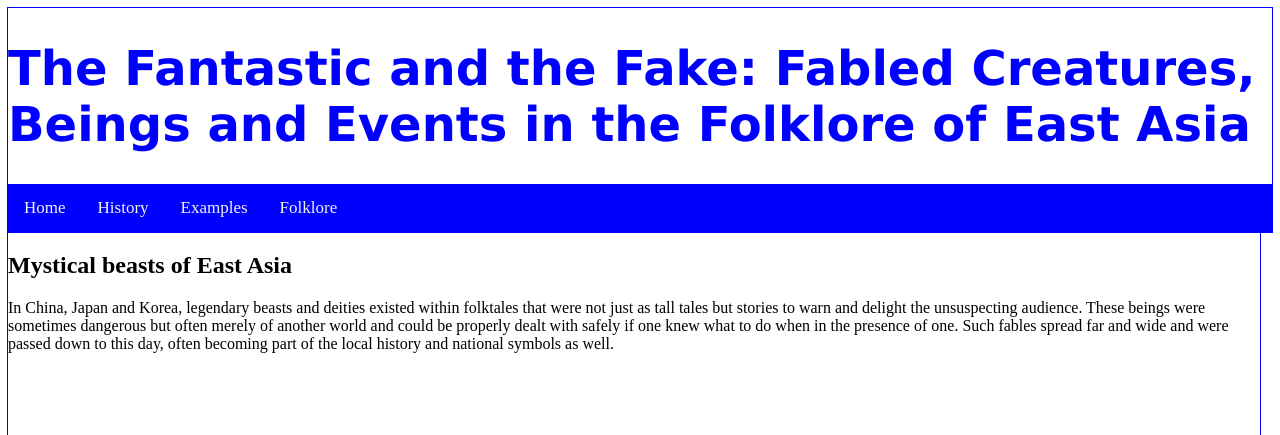
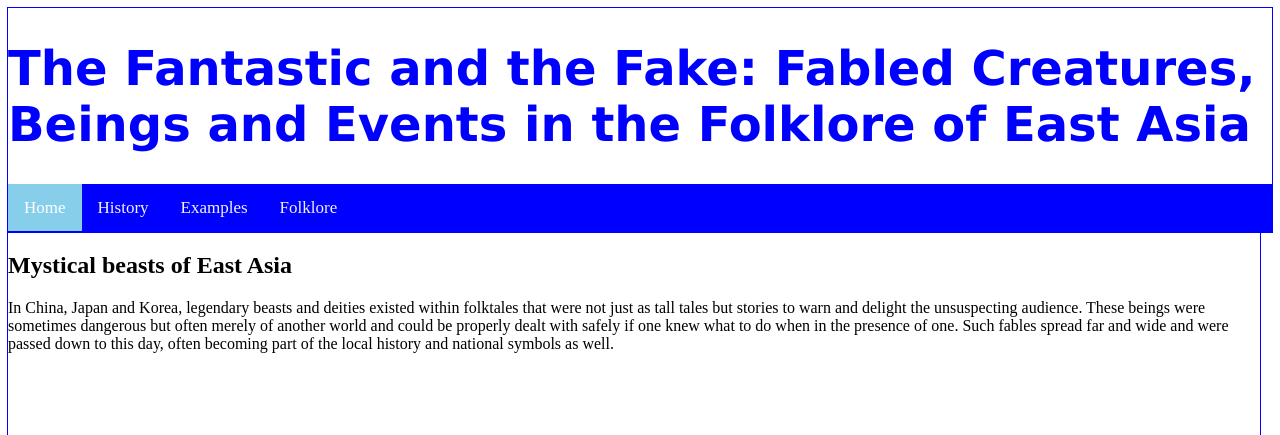
Before and after one commit to jccyb/museum, a plain HTML site: page title.html in a window 1280 px wide. In both pictures the pointer is over the link "Home". Shown: the top 435 px of the page. Drawn offline with Linux system fonts and the light colour scheme.

Commit message:
Update grid.css

```diff
--- a/grid.css
+++ b/grid.css
@@ -19,8 +19,8 @@ h1 {
 
 /* Change the color of links on hover */
 .topnav a:hover {
-  background-color: 87ceeb;
-  color: ##ffffff;
+  background-color: #87ceeb;
+  color: #ffffff;
 }
 
 
```
